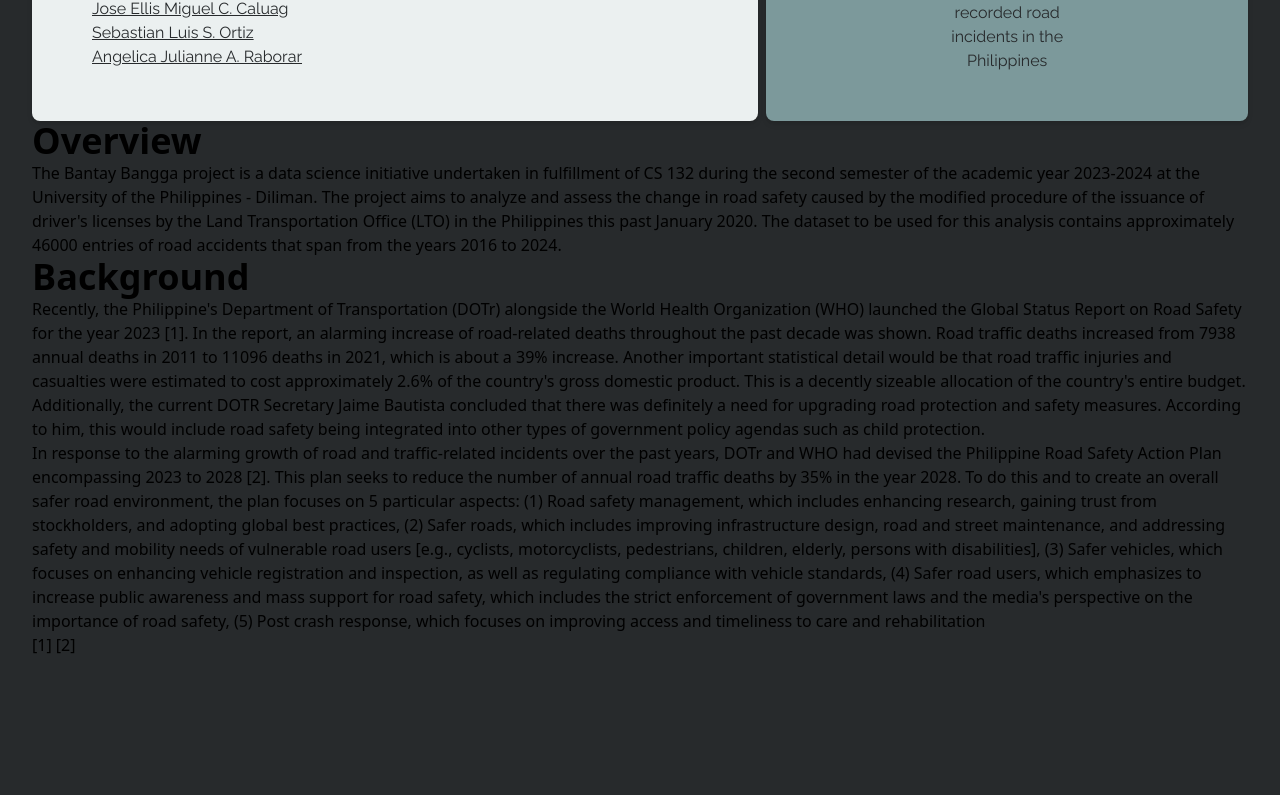
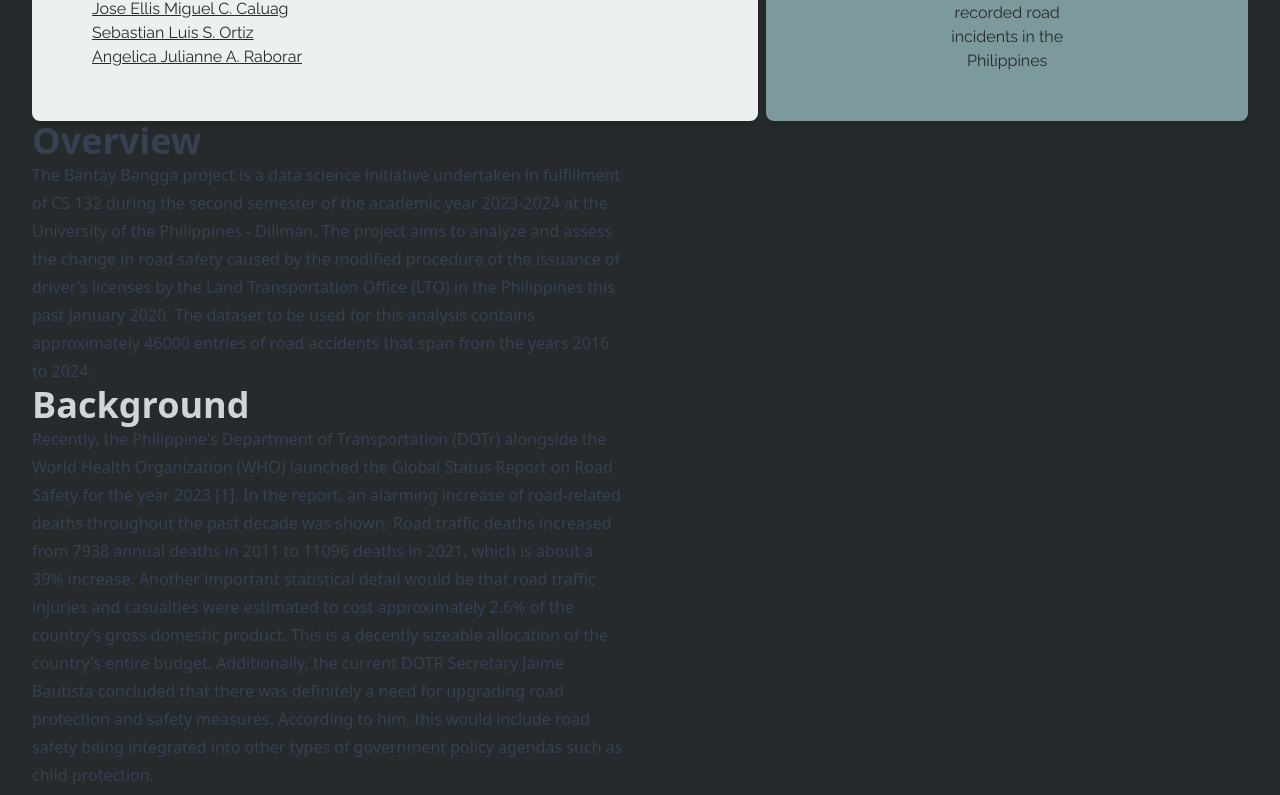
Before and after one commit to bantay-bangga/bantay-bangga.github.io, a SvelteKit app: page / in a window 1280 px wide. Shown: the part 459-1254 px from the top of the page. Before the commit the page ends 1180 px from the top, so only its background shows below. Built offline with nearby package versions, Linux system fonts and the light colour scheme; some icons are missing.

Commit message:
style: use `prose` and `prose-invert` for content

```diff
--- a/src/routes/+page.svelte
+++ b/src/routes/+page.svelte
@@ -4,17 +4,17 @@
 
 <Hero />
 
-<h1 class="text-4xl font-extrabold dark:text-white"> Overview </h1>
+<h1 class="text-4xl font-extrabold prose dark:prose-invert"> Overview </h1>
 
-<p class="dark:text-white">
+<p class="prose dark:prose-invert">
     The Bantay Bangga project is a data science initiative undertaken in fulfillment of CS 132 during the second semester of the academic year 2023-2024 at the University of the Philippines - Diliman.
     The project aims to analyze and assess the change in road safety caused by the modified procedure of the issuance of driver's licenses by the Land Transportation Office (LTO) in the Philippines this past January 2020.
     The dataset to be used for this analysis contains approximately 46000 entries of road accidents that span from the years 2016 to 2024.
 </p>
 
-<h1 class="text-4xl font-extrabold dark:text-white"> Background </h1>
+<h1 class="text-4xl font-extrabold prose dark: prose-invert"> Background </h1>
 <!-- CONTENT -->
-<p class="dark:text-white">
+<p class="prose dark:prose-invert">
     <!-- NOTE: We only need 1-3 references, so far we've got 2. -->
 
     <!-- FIRST REFERENCE -->
@@ -42,7 +42,7 @@
 
 </p>
 <!-- REFERENCES -->
-<p class="dark:text-white">
+<p class="prose dark:prose-invert">
     <a href="https://www.who.int/philippines/news/detail/18-12-2023-dotr--who--road-safety-partners-launch-global-status-report-on-road-safety-2023-in-the-philippines" target="_blank">[1]</a>
     <a href="https://www.who.int/philippines/news/detail/31-05-2023-department-of-transportation--world-health-organization-launch-philippine-road-safety-action-plan-2023-2028" target="_blank">[2]</a>
 </p>
```
